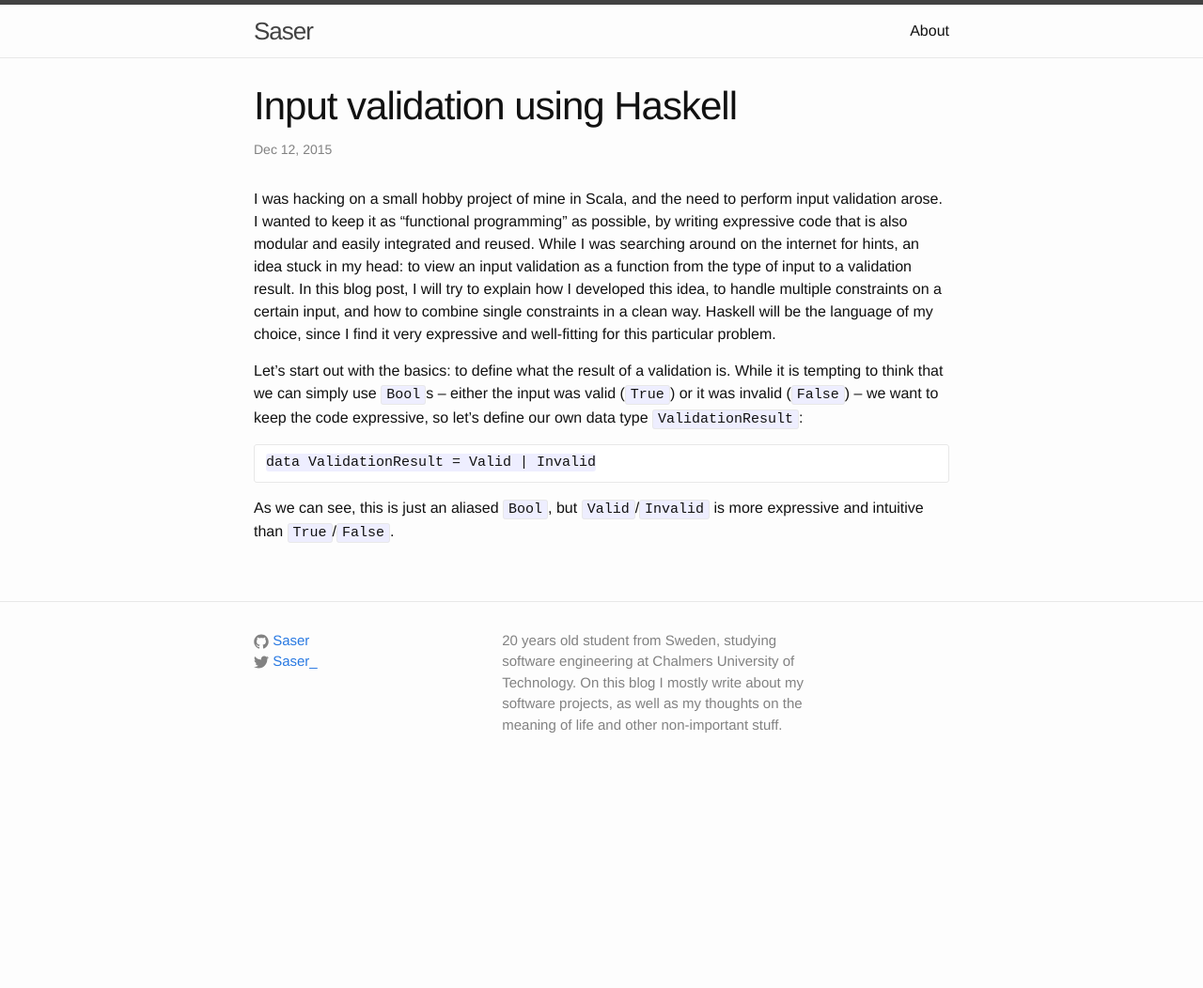
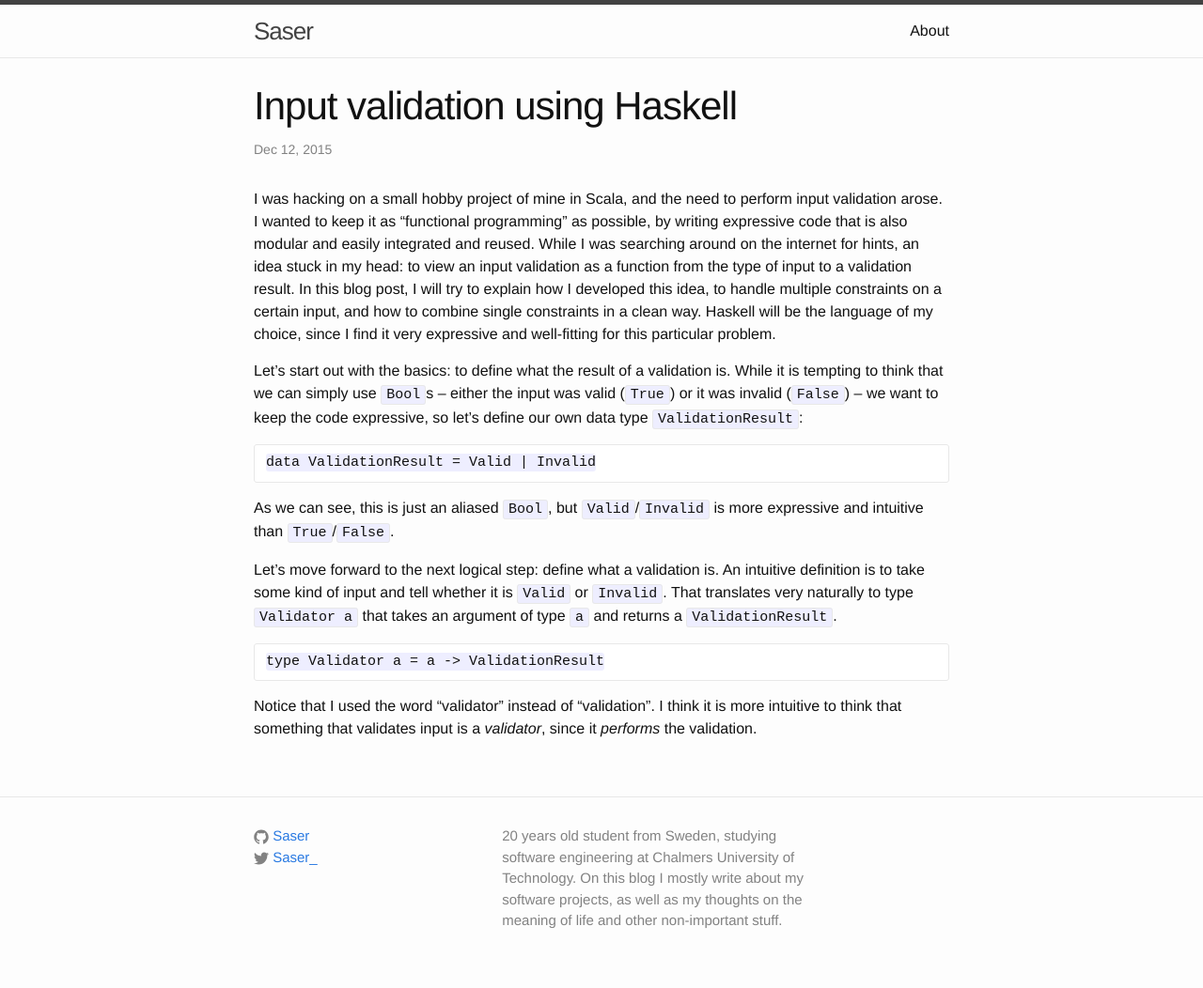
Before and after one commit to Saser/saser.github.io, a Jekyll site: the page built from _posts/2015-12-12-input-validation-using-haskell.md, in a window 1280 px wide. Shown: the whole page at 94% size. Built offline with Jekyll 4.4.1, drawn with Linux system fonts in a browser that asks for light colours; before the commit the page ends 900 px from its top, so only the background shows below that.

Commit message:
Add part about the Validator type

```diff
--- a/_posts/2015-12-12-input-validation-using-haskell.md
+++ b/_posts/2015-12-12-input-validation-using-haskell.md
@@ -12,3 +12,9 @@ Let's start out with the basics: to define what the result of a validation is. W
     data ValidationResult = Valid | Invalid
 
 As we can see, this is just an aliased `Bool`, but `Valid`/`Invalid` is more expressive and intuitive than `True`/`False`.
+
+Let's move forward to the next logical step: define what a validation is. An intuitive definition is to take some kind of input and tell whether it is `Valid` or `Invalid`. That translates very naturally to type `Validator a` that takes an argument of type `a` and returns a `ValidationResult`.
+
+    type Validator a = a -> ValidationResult
+
+Notice that I used the word "validator" instead of "validation". I think it is more intuitive to think that something that validates input is a _validator_, since it _performs_ the validation.
```
